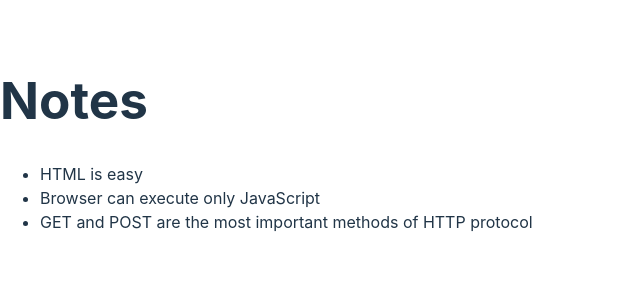
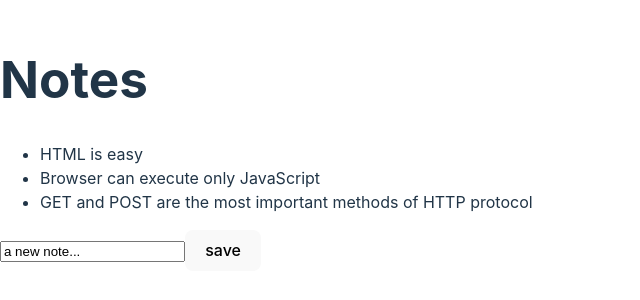
Before and after one commit to enigma-24/react-notes, a React (Vite) app: page / in a window 1280 px wide. Shown: the part 256-556 px from the top of the page, without its empty margins (0-640 px from the left). Built offline with nearby package versions, Linux system fonts and the light colour scheme.

Commit message:
implemented feature to add new note

```diff
--- a/src/App.jsx
+++ b/src/App.jsx
@@ -3,6 +3,22 @@ import Note from './components/Note';
 
 const App = (props) => {
 	const [notes, setNotes] = useState(props.notes);
+	const [newNote, setNewNote] = useState('a new note...');
+
+	const addNote = (event) => {
+		event.preventDefault();
+		const newNoteObject = {
+			id: notes.length + 1,
+			content: newNote,
+			important: Math.random() < 0.5,
+		};
+
+		setNotes([...notes, newNoteObject]);
+		setNewNote('');
+	};
+
+	const handleNoteChange = (event) => setNewNote(event.target.value);
+
 	return (
 		<div>
 			<h1>Notes</h1>
@@ -11,6 +27,10 @@ const App = (props) => {
 					<Note key={note.id} note={note} />
 				))}
 			</ul>
+			<form onSubmit={addNote}>
+				<input type='text' value={newNote} onChange={handleNoteChange} />
+				<button type='submit'>save</button>
+			</form>
 		</div>
 	);
 };
```
